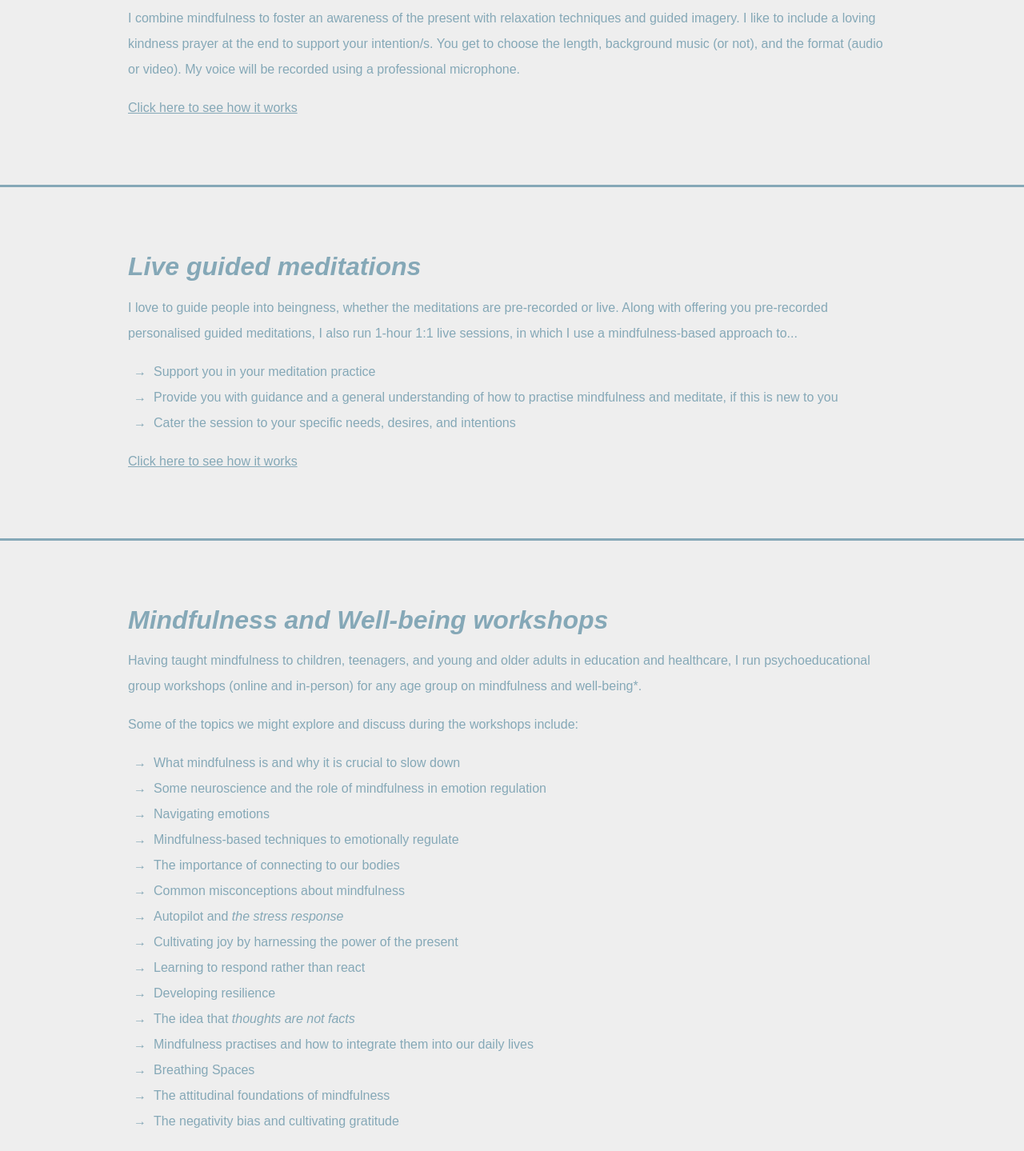
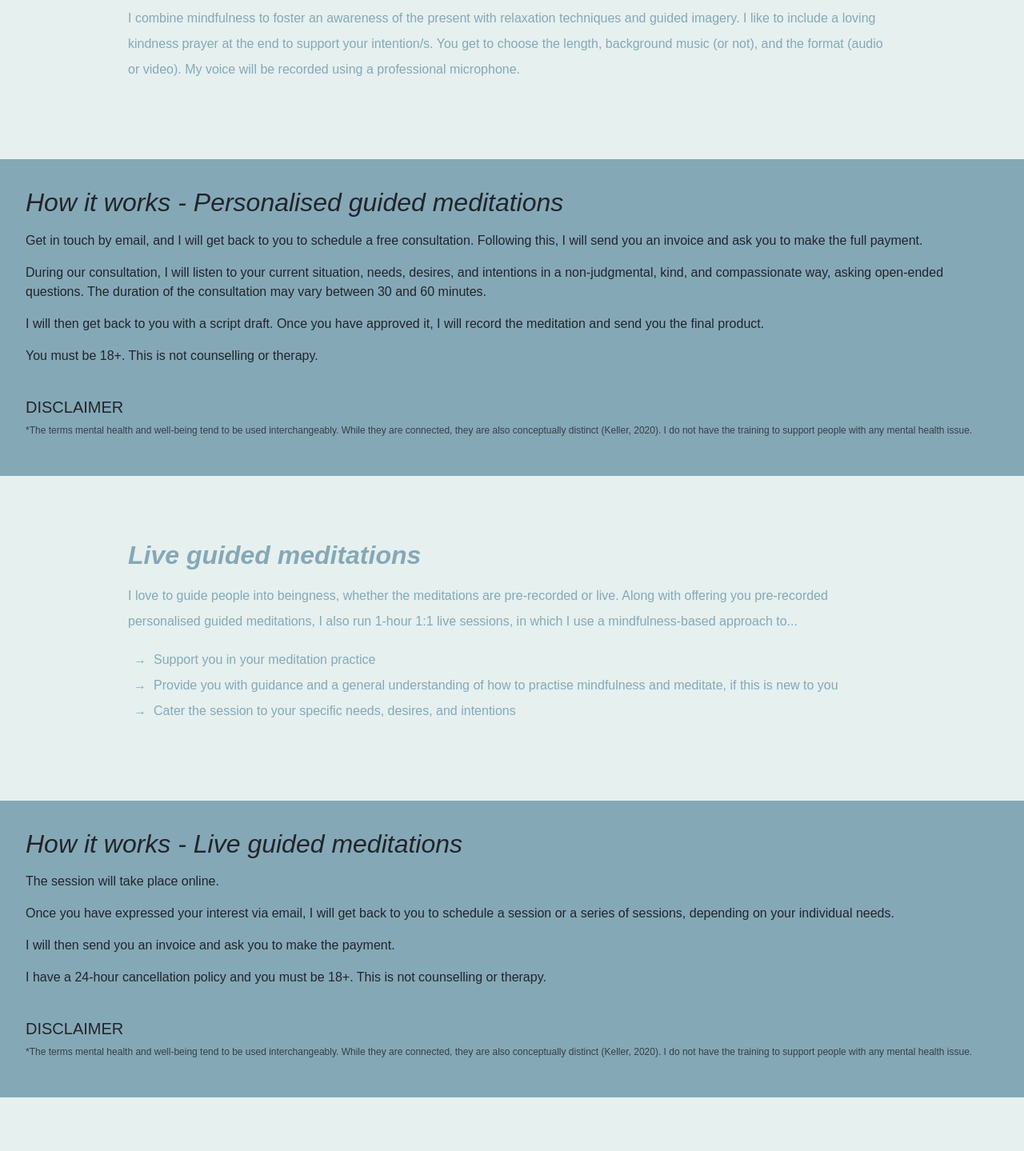
Before and after one commit to NicoleTM17/Asia-Charles-Website, a React (Create React App) app: page /services in a window 1280 px wide. Shown: the part 684-2123 px from the top of the page at 80% size. Built offline with nearby package versions, Linux system fonts and the light colour scheme; what webfontloader would draw is missing.

Commit message:
small edit

```diff
--- a/src/components/Services.js
+++ b/src/components/Services.js
@@ -1,4 +1,4 @@
-import { useState, useEffect } from 'react';
+import {  useEffect } from 'react';
 import { Link } from 'react-router-dom';
 import '../styles/Services.css';
 
@@ -7,26 +7,26 @@ import '../styles/Services.css';
 function Services() {
 
   // 4 toggles
-  const [isVisibleOne, setIsVisibleOne] = useState(false);
-  const [isVisibleTwo, setIsVisibleTwo] = useState(false);
-  const [isVisibleThree, setIsVisibleThree] = useState(false);
-  const [isVisibleFour, setIsVisibleFour] = useState(false);
+  // const [isVisibleOne, setIsVisibleOne] = useState(false);
+  // const [isVisibleTwo, setIsVisibleTwo] = useState(false);
+  // const [isVisibleThree, setIsVisibleThree] = useState(false);
+  // const [isVisibleFour, setIsVisibleFour] = useState(false);
 
-  function handleClickOne() {
-    setIsVisibleOne(!isVisibleOne);
-  }
+  // function handleClickOne() {
+  //   setIsVisibleOne(!isVisibleOne);
+  // }
 
-  function handleClickTwo() {
-    setIsVisibleTwo(!isVisibleTwo);
-  }
+  // function handleClickTwo() {
+  //   setIsVisibleTwo(!isVisibleTwo);
+  // }
 
-  function handleClickThree() {
-    setIsVisibleThree(!isVisibleThree);
-  }
+  // function handleClickThree() {
+  //   setIsVisibleThree(!isVisibleThree);
+  // }
 
-  function handleClickFour() {
-    setIsVisibleFour(!isVisibleFour);
-  }
+  // function handleClickFour() {
+  //   setIsVisibleFour(!isVisibleFour);
+  // }
 
   useEffect(() => {
     window.scrollTo(0, 0); // Scrolls to the top of the page
@@ -56,12 +56,11 @@ function Services() {
         <p>I combine mindfulness to foster an awareness of the present with relaxation techniques and guided imagery. I like to include a loving kindness prayer at the end to support your intention/s.
         You get to choose the length, background music (or not), and the format (audio or video). My voice will be recorded using a professional microphone.</p>
 
-        <div className='click-btn' onClick={handleClickOne}>Click here to see how it works</div>
+        {/* <div className='click-btn'>Click here to see how it works</div> */}
 
       </div>
 
-      <div className={isVisibleOne === true ? 'how-it-works' : 'works-hidden' }
-      style={{transition: isVisibleOne ? '3ms ease-in-out' : ''}}>
+      <div className='how-it-works'>
         <h2 className='services-subheader' style={{fontSize: '2em', fontStyle: 'italic', fontWeight: '200', marginBottom: '.5em'}}>How it works - Personalised guided meditations</h2>
         <p>Get in touch by email, and I will get back to you to schedule a free consultation. Following this, I will send you an invoice and ask you to make the full payment.</p>
         <p>During our consultation, I will listen to your current situation, needs, desires, and intentions in a non-judgmental, kind, and compassionate way, asking open-ended questions. The duration of the consultation may vary between 30 and 60 minutes.</p>
@@ -82,12 +81,11 @@ function Services() {
         <li>Provide you with guidance and a general understanding of how to practise mindfulness and meditate, if this is new to you</li>
         <li>Cater the session to your specific needs, desires, and intentions</li>
       </ul>
-      <div className='click-btn' onClick={handleClickTwo}>Click here to see how it works</div>
+      {/* <div className='click-btn'>Click here to see how it works</div> */}
 
     </div>
 
-      <div className={isVisibleTwo === true ? 'how-it-works' : 'works-hidden'}
-      style={{transition: isVisibleOne ? '3ms ease-in-out' : ''}}>
+      <div className='how-it-works'>
         <h2 className='services-subheader' style={{fontSize: '2em', fontStyle: 'italic', fontWeight: '200', marginBottom: '.5em'}}>How it works - Live guided meditations</h2>
         <p>The session will take place online.</p>
         <p>Once you have expressed your interest via email, I will get back to you to schedule a session or a series of sessions, depending on your individual needs.</p>
@@ -124,12 +122,11 @@ function Services() {
       <h2 className='services-subheader' style={{fontSize: '2em', fontStyle: 'italic', fontWeight: '200'}}>My approach</h2>
         <p>When working with groups, I tend to establish ground rules and allow the space to check in, check out, and ask questions. This is an inclusive, growth-oriented, kind, and compassionate space.</p>
         <p>I like to use metaphors, stories, games, poetry, and real-life applications to illustrate certain concepts.</p>
-        <div className='click-btn' onClick={handleClickThree}>Click here to see how it works</div>
+        {/* <div className='click-btn'>Click here to see how it works</div> */}
 
     </div>
 
-    <div className={isVisibleThree === true ? 'how-it-works' : 'works-hidden'}
-    style={{transition: isVisibleThree ? '3ms ease-in-out' : ''}}>
+    <div className='how-it-works'>
         <h2 className='services-subheader' style={{fontSize: '2em', fontStyle: 'italic', fontWeight: '200', marginBottom: '.5em'}}>How it works - Mindfulness and Well-being workshops</h2>
         <p>Contact me via email, and we will schedule a call to discuss your requisites, including the frequency, date/s, duration, mode of delivery, and content catered to the needs of the specific context in which you would like me to teach.</p>
         <p>Once we have agreed on this, I will send you an invoice and ask you to make the full payment.</p>
@@ -153,12 +150,11 @@ function Services() {
         <li>Ability to cultivate joy and peace daily</li>
         <li>Increased resilience in the face of life's difficulties</li>
       </ul>
-      <div className='click-btn' onClick={handleClickFour}>Click here to see how it works</div>
+      {/* <div className='click-btn'>Click here to see how it works</div> */}
 
     </div>
 
-    <div className={isVisibleFour === true ? 'how-it-works' : 'works-hidden'}
-    style={{transition: isVisibleFour ? '3ms ease-in-out' : ''}}>
+    <div className='how-it-works'>
         <h2 className='services-subheader' style={{fontSize: '2em', fontStyle: 'italic', fontWeight: '200', marginBottom: '.5em'}}>How it works - Mindfulness and Well-being sessions</h2>
         <p>If you are interested, contact me via email, and I will get back to you to schedule our first session together.</p>
         <p>During the first session, we will get to know each other, define your growth and learning outcomes, and establish the frequency and number of our sessions.</p>
--- a/src/styles/Services.css
+++ b/src/styles/Services.css
@@ -31,7 +31,7 @@
 .services-details{
   position: relative;
   padding: 5em 10em;
-  background-color: #EEEEEE;
+  background-color: #e6f0ee;
   color: #85a8b7;
   line-height: 2;
   font-family: 'Asap', sans-serif;
```
